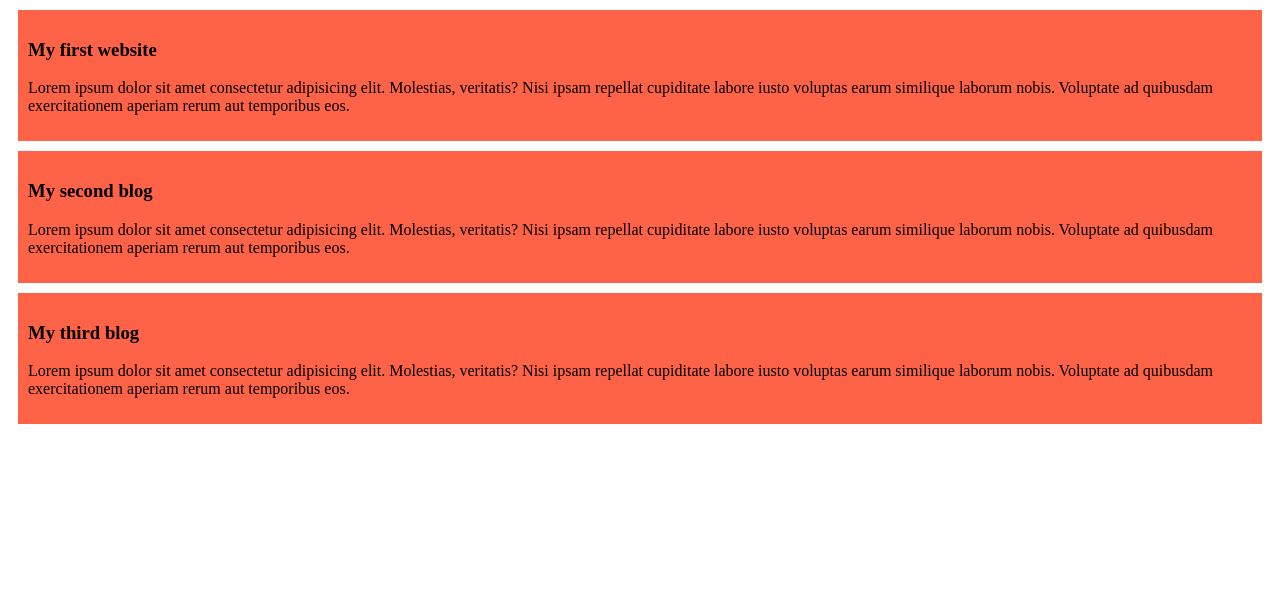
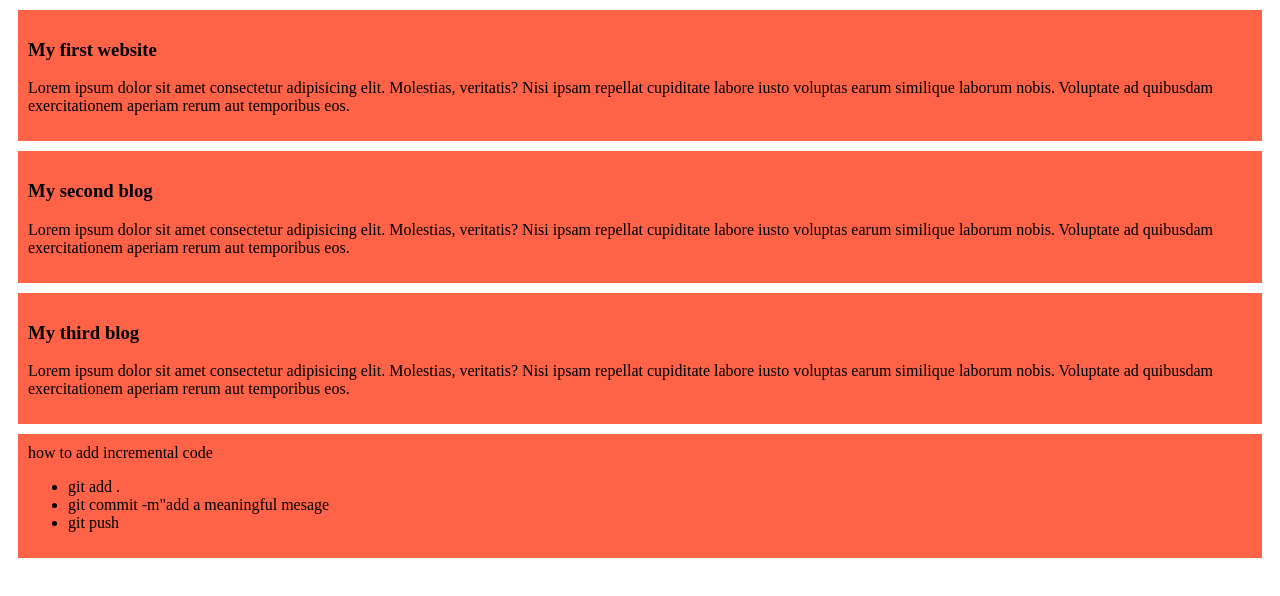
Before and after one commit to ahamadrifayi/my-simple-website, a plain HTML site: page index.html in a window 1280 px wide. Drawn offline with Linux system fonts and the light colour scheme.

Commit message:
added a list to push code

```diff
--- a/index.html
+++ b/index.html
@@ -32,4 +32,12 @@ adipisicing elit. Molestias, veritatis? Nisi ipsam repellat cupiditate
  Voluptate ad quibusdam exercitationem aperiam rerum aut temporibus eos.</p>
 
 </div>
+<div>
+    <h>how to add incremental code</h>
+    <ul>
+        <li>git add .</li>
+        <li>git commit -m"add a meaningful mesage</li>
+        <li>git push</li>
+    </ul>
+</div>
 </html>
```
